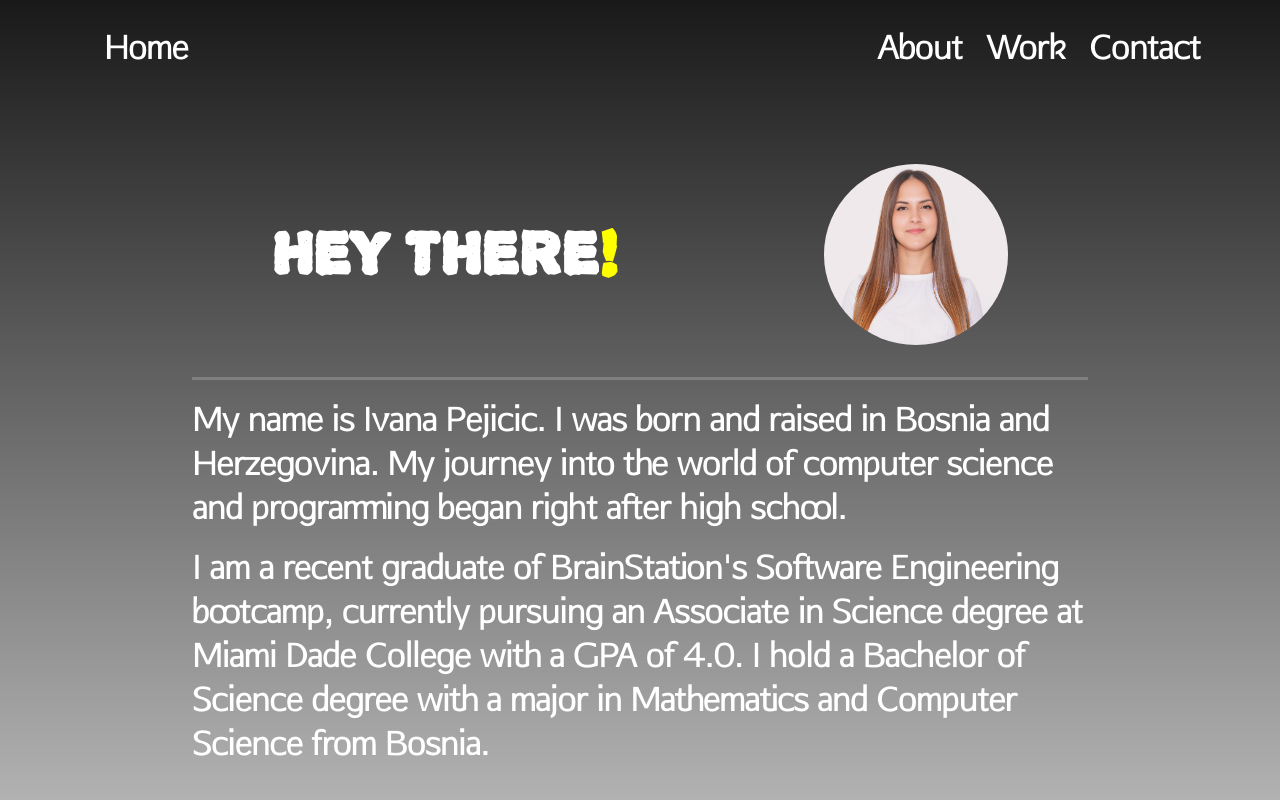
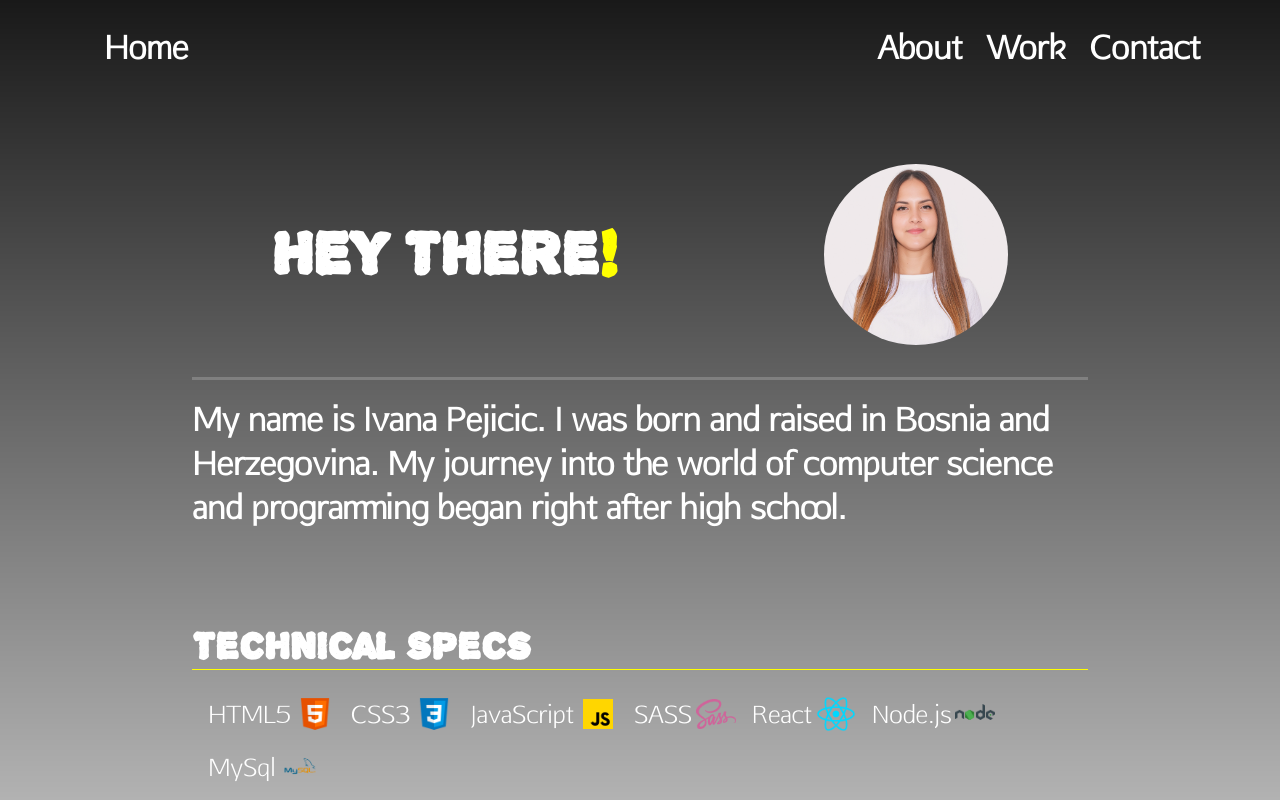
Before and after one commit to ivanapejicic/portfolio, a React (Create React App) app: page /about in a window 1280 px wide. Shown: the top 800 px of the page. Built offline with nearby package versions, Linux system fonts and the light colour scheme.

Commit message:
Tech specs part of about page finished with styling and made responsive for mobile,tablet, and desktop

```diff
--- a/src/assets/pages/About/About.js
+++ b/src/assets/pages/About/About.js
@@ -8,8 +8,6 @@ import css from '../../images/css.png';
 import js from '../../images/javascript.png';
 import node from '../../images/node.png';
 import sass from '../../images/image 3.png';
-import axiosIcon from '../../images/axios.png';
-import knex from '../../images/knex.png';
 import mysql from '../../images/mysql.png';
 
 function About() {
@@ -23,9 +21,9 @@ function About() {
                 </div>
                 <p className='about__main-text'>My name is Ivana Pejicic. I was born and raised in Bosnia and Herzegovina.
                     My journey into the world of computer science and programming began right after high school. </p>
-                <p className='about__main-text'>I am a recent graduate of BrainStation's Software Engineering bootcamp, currently pursuing
+                {/* <p className='about__main-text'>I am a recent graduate of BrainStation's Software Engineering bootcamp, currently pursuing
                     an Associate in Science degree at Miami Dade College with a GPA of 4.0.
-                    I hold a Bachelor of Science degree with a major in Mathematics and Computer Science from Bosnia. </p>
+                    I hold a Bachelor of Science degree with a major in Mathematics and Computer Science from Bosnia. </p> */}
             </div>
             <div className='about__main-tech'>
                 <h2 className='about__main-tech__title'>Technical Specs</h2>
@@ -58,8 +56,9 @@ function About() {
                         <p className='about__main-tech__languages-language__title'>MySql</p>
                         <img className='about__main-tech__languages-language__icon' src={mysql} alt='icon for mySQL'></img>
                     </div>
-
                 </div>
+                <p className='about__main-text'>Over the last three months in 2023, I've been immersed in BrainStation's Software Engineering Bootcamp, mastering new skills and contributing to various projects. Some were solo, others in pairs, and a few collaborative efforts with SE and UX/UI teams.
+                        Excited to share these experiences on the next page, showcasing my passion for full-stack web development. </p>
             </div>
             <Footer />
         </div>
--- a/src/assets/pages/About/About.scss
+++ b/src/assets/pages/About/About.scss
@@ -100,7 +100,15 @@
 
             &__languages {
                 display: flex;
+                flex-direction: column;
+                padding: 1rem;
+                padding-top: 1.5rem;
                 gap: 1rem;
+
+                @include tablet {
+                    flex-direction: row;
+                    flex-wrap: wrap;
+                }
                 &-language {
                     display: flex;
                     align-items: center;
@@ -108,10 +116,16 @@
 
                     &__title {
                         padding-right: .25rem;
+                        @include desktop {
+                            font-size: 1.5rem;
+                        }
                     }
 
                     &__icon {
                         width: 2rem;
+                        @include desktop {
+                            width: 2.5rem;
+                        }
                     }
                 }
             }
```
